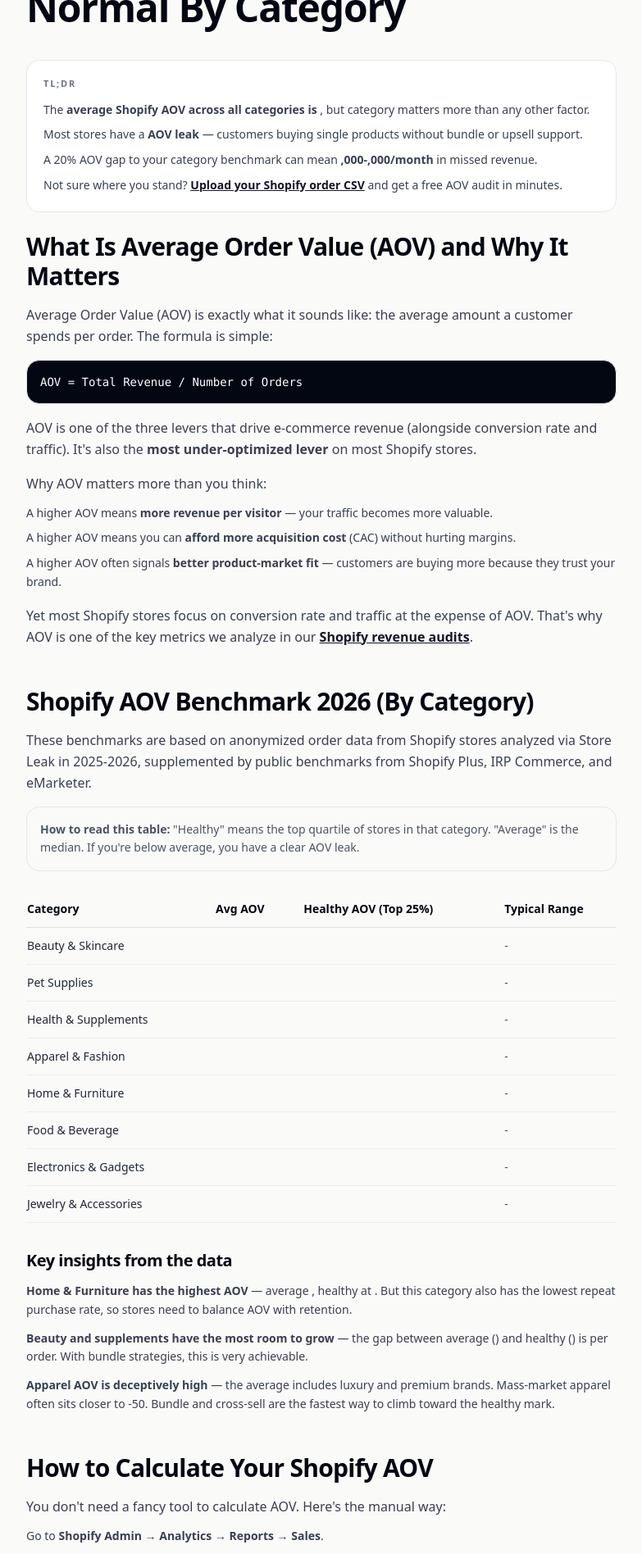
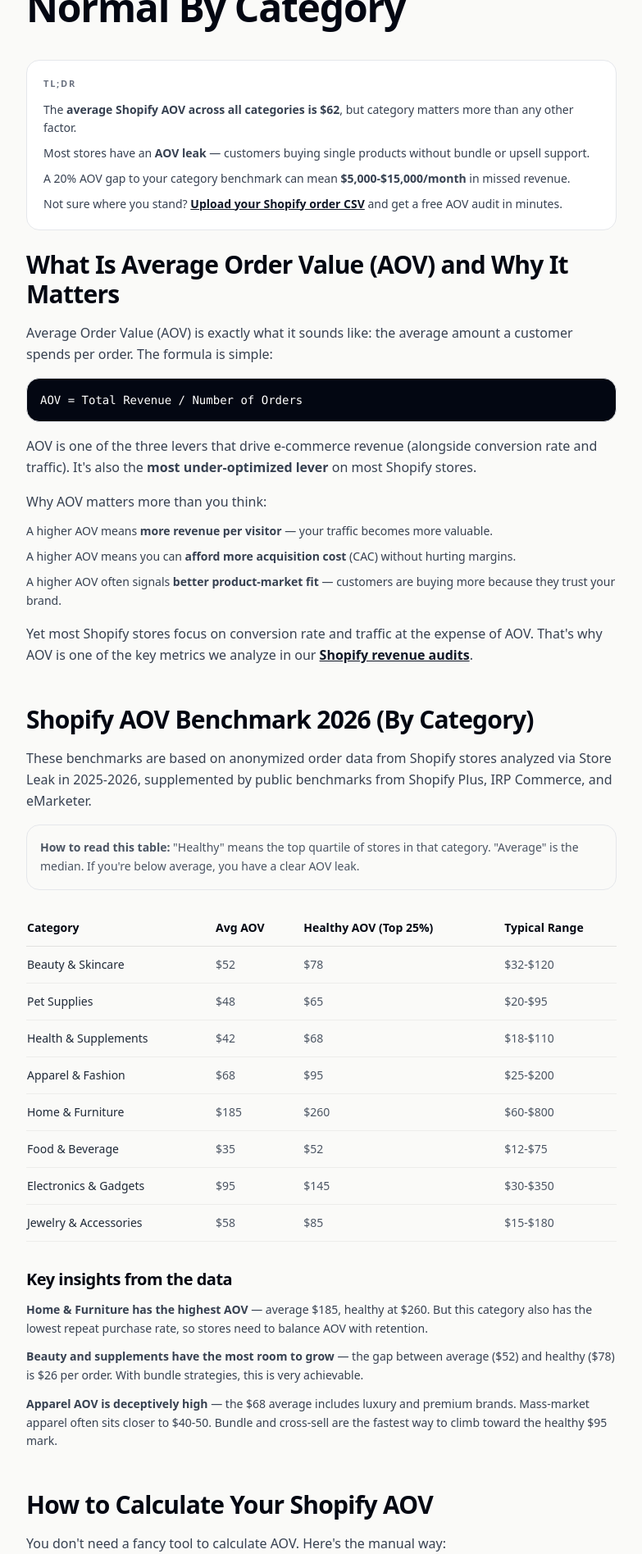
Before and after one commit to xiaoran2026/hwzf, a Next.js app in the folder frontend/: page /blog/shopify-aov-benchmark in a window 1280 px wide. Shown: the part 320-2216 px from the top of the page at 82% size, without its empty margins (248-1031 px from the left). Built offline with nearby package versions, Linux system fonts and the light colour scheme.

Commit message:
fix: restore dollar amounts in AOV benchmark article

```diff
--- a/frontend/src/app/blog/shopify-aov-benchmark/page.tsx
+++ b/frontend/src/app/blog/shopify-aov-benchmark/page.tsx
@@ -103,14 +103,14 @@
 };
 
 const benchmarks = [
-  { category: "Beauty & Skincare", avgAOV: "", healthyAOV: "", range: "-" },
-  { category: "Pet Supplies", avgAOV: "", healthyAOV: "", range: "-" },
-  { category: "Health & Supplements", avgAOV: "", healthyAOV: "", range: "-" },
-  { category: "Apparel & Fashion", avgAOV: "", healthyAOV: "", range: "-" },
-  { category: "Home & Furniture", avgAOV: "", healthyAOV: "", range: "-" },
-  { category: "Food & Beverage", avgAOV: "", healthyAOV: "", range: "-" },
-  { category: "Electronics & Gadgets", avgAOV: "", healthyAOV: "", range: "-" },
-  { category: "Jewelry & Accessories", avgAOV: "", healthyAOV: "", range: "-" },
+  { category: "Beauty & Skincare", avgAOV: "$52", healthyAOV: "$78", range: "$32-$120" },
+  { category: "Pet Supplies", avgAOV: "$48", healthyAOV: "$65", range: "$20-$95" },
+  { category: "Health & Supplements", avgAOV: "$42", healthyAOV: "$68", range: "$18-$110" },
+  { category: "Apparel & Fashion", avgAOV: "$68", healthyAOV: "$95", range: "$25-$200" },
+  { category: "Home & Furniture", avgAOV: "$185", healthyAOV: "$260", range: "$60-$800" },
+  { category: "Food & Beverage", avgAOV: "$35", healthyAOV: "$52", range: "$12-$75" },
+  { category: "Electronics & Gadgets", avgAOV: "$95", healthyAOV: "$145", range: "$30-$350" },
+  { category: "Jewelry & Accessories", avgAOV: "$58", healthyAOV: "$85", range: "$15-$180" },
 ];
 
 const aovLeaks = [
@@ -130,13 +130,13 @@
     title: "Free shipping threshold misalignment",
     desc: "Threshold is set too high (customers give up) or too low (no incentive to add more).",
     impact: "Either lost conversions or missed AOV opportunities.",
-    fix: "Set threshold at 1.5x your current AOV. For example, if AOV is , offer free shipping at . This nudges 25-35% of customers to add one more item.",
+    fix: "Set threshold at 1.5x your current AOV. For example, if AOV is $52, offer free shipping at $78. This nudges 25-35% of customers to add one more item.",
   },
   {
     title: "No minimum order value (MOV) for promotions",
     desc: "Discount codes apply to any order, not just orders above a threshold.",
     impact: "Discounts cannibalize margin without lifting AOV.",
-    fix: "Run 'spend , get 15% off' instead of '15% off everything'. This turns discounts into AOV drivers.",
+    fix: "Run 'spend $75, get 15% off' instead of '15% off everything'. This turns discounts into AOV drivers.",
   },
 ];
 
@@ -162,7 +162,7 @@
   {
     title: "Offer a tiered discount structure",
     category: "All categories",
-    desc: "Instead of one flat discount, use tiers: Spend  get 10% off, spend  get 15% off, spend  get 20% off. This naturally pushes AOV upward.",
+    desc: "Instead of one flat discount, use tiers: Spend $50 get 10% off, spend $75 get 15% off, spend $100 get 20% off. This naturally pushes AOV upward.",
     lift: "+18-30% AOV",
   },
   {
@@ -246,9 +246,9 @@
           <div className="rounded-2xl border border-black/8 bg-white p-5 my-6">
             <p className="text-[11px] font-semibold uppercase tracking-[0.16em] text-gray-500">TL;DR</p>
             <ul className="mt-3 space-y-2 text-sm text-gray-700 leading-relaxed">
-              <li>The <strong>average Shopify AOV across all categories is </strong>, but category matters more than any other factor.</li>
-              <li>Most stores have a <strong>AOV leak</strong> — customers buying single products without bundle or upsell support.</li>
-              <li>A 20% AOV gap to your category benchmark can mean <strong>,000-,000/month</strong> in missed revenue.</li>
+              <li>The <strong>average Shopify AOV across all categories is $62</strong>, but category matters more than any other factor.</li>
+              <li>Most stores have an <strong>AOV leak</strong> — customers buying single products without bundle or upsell support.</li>
+              <li>A 20% AOV gap to your category benchmark can mean <strong>$5,000-$15,000/month</strong> in missed revenue.</li>
               <li>Not sure where you stand? <Link href="/register" className="text-gray-900 underline font-semibold">Upload your Shopify order CSV</Link> and get a free AOV audit in minutes.</li>
             </ul>
           </div>
@@ -315,9 +315,9 @@
 
             <h3 className="text-xl font-bold tracking-tight mt-8 mb-3">Key insights from the data</h3>
             <ol className="space-y-3 text-sm text-gray-700 leading-relaxed">
-              <li><strong>Home & Furniture has the highest AOV</strong> — average , healthy at . But this category also has the lowest repeat purchase rate, so stores need to balance AOV with retention.</li>
-              <li><strong>Beauty and supplements have the most room to grow</strong> — the gap between average () and healthy () is  per order. With bundle strategies, this is very achievable.</li>
-              <li><strong>Apparel AOV is deceptively high</strong> — the  average includes luxury and premium brands. Mass-market apparel often sits closer to -50. Bundle and cross-sell are the fastest way to climb toward the healthy  mark.</li>
+              <li><strong>Home & Furniture has the highest AOV</strong> — average $185, healthy at $260. But this category also has the lowest repeat purchase rate, so stores need to balance AOV with retention.</li>
+              <li><strong>Beauty and supplements have the most room to grow</strong> — the gap between average ($52) and healthy ($78) is $26 per order. With bundle strategies, this is very achievable.</li>
+              <li><strong>Apparel AOV is deceptively high</strong> — the $68 average includes luxury and premium brands. Mass-market apparel often sits closer to $40-50. Bundle and cross-sell are the fastest way to climb toward the healthy $95 mark.</li>
             </ol>
           </section>
 
@@ -414,14 +414,14 @@
             <div className="rounded-2xl border border-black/8 bg-[#fafaf8] p-5 mt-4">
               <p className="text-sm font-semibold text-gray-950">Example</p>
               <div className="mt-3 space-y-1 text-sm text-gray-600">
-                <p>- Your beauty store AOV:  (vs. category healthy )</p>
+                <p>- Your beauty store AOV: $42 (vs. category healthy $78)</p>
                 <p>- Orders per month: 450</p>
               </div>
               <div className="mt-3 rounded-xl bg-gray-950 text-white p-3 font-mono text-sm">
-                Missed revenue = ( - ) × 450 = ,200/month
+                Missed revenue = ($78 - $42) × 450 = $16,200/month
               </div>
               <p className="mt-3 text-sm text-gray-700 leading-relaxed">
-                That's <strong>,400/year</strong> — from orders you're already getting, just without the extra revenue per order.
+                That's <strong>$194,400/year</strong> — from orders you're already getting, just without the extra revenue per order.
               </p>
             </div>
 
```
